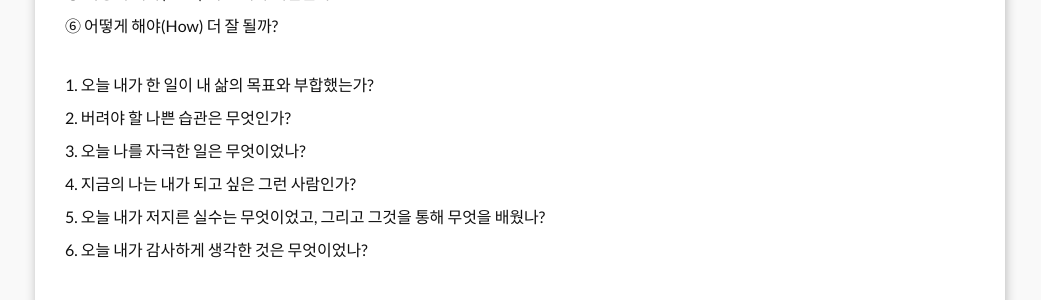
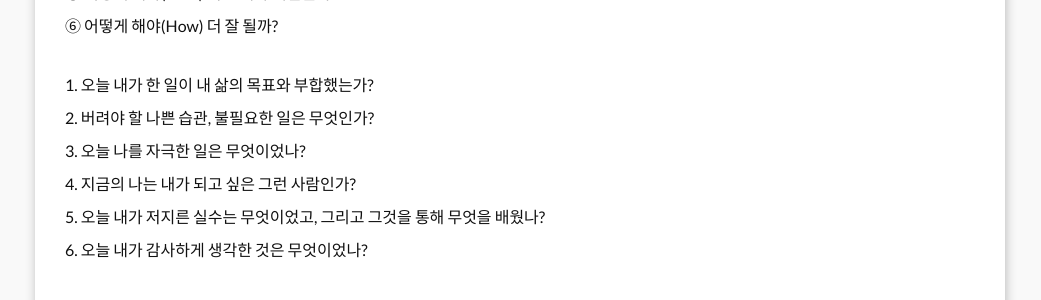
Before and after one commit to leevra/self-management.leeseungju.com, a Jekyll site: the page built from index.html, in a window 1280 px wide. Shown: the part 1668-1968 px from the top of the page, without its empty margins (120-1161 px from the left). Built offline with Jekyll 4.4.1, drawn with Linux system fonts in a browser that asks for light colours; the list of posts is cut into pages by our own code.

Commit message:
Update index.html

```diff
--- a/index.html
+++ b/index.html
@@ -29,4 +29,4 @@
 <br>
 </p><p>① 무엇(What)을 이루고 싶은가?</p><p>② 목표를 언제(When)까지 달성할까?</p><p>③ 목표를 달성하기 위해 희생할 것은 무엇(What)인가?</p><p>④ 어떻게(How) 목표를 달성할까?</p><p>⑤ 어떻게 해야(How) 이 문제가 해결될까?&nbsp;</p><p>⑥ 어떻게 해야(How) 더 잘 될까?&nbsp;</p>
 <br>
-<p>1. 오늘 내가 한 일이 내 삶의 목표와 부합했는가?</p><p>2. 버려야 할 나쁜 습관은 무엇인가?</p><p>3. 오늘 나를 자극한 일은 무엇이었나?</p><p>4. 지금의 나는 내가 되고 싶은 그런 사람인가?</p><p>5. 오늘 내가 저지른 실수는 무엇이었고, 그리고 그것을 통해 무엇을 배웠나?</p><p>6. 오늘 내가 감사하게 생각한 것은 무엇이었나?</p><p><br></p><p>■ 피드백 받는 질문</p><p>- 어떤 부분을 개선하면 좋을까요?</p><p>- 이제 무엇을 실천하면 좋을까요?</p>
+<p>1. 오늘 내가 한 일이 내 삶의 목표와 부합했는가?</p><p>2. 버려야 할 나쁜 습관, 불필요한 일은 무엇인가?</p><p>3. 오늘 나를 자극한 일은 무엇이었나?</p><p>4. 지금의 나는 내가 되고 싶은 그런 사람인가?</p><p>5. 오늘 내가 저지른 실수는 무엇이었고, 그리고 그것을 통해 무엇을 배웠나?</p><p>6. 오늘 내가 감사하게 생각한 것은 무엇이었나?</p><p><br></p><p>■ 피드백 받는 질문</p><p>- 어떤 부분을 개선하면 좋을까요?</p><p>- 이제 무엇을 실천하면 좋을까요?</p>
```
